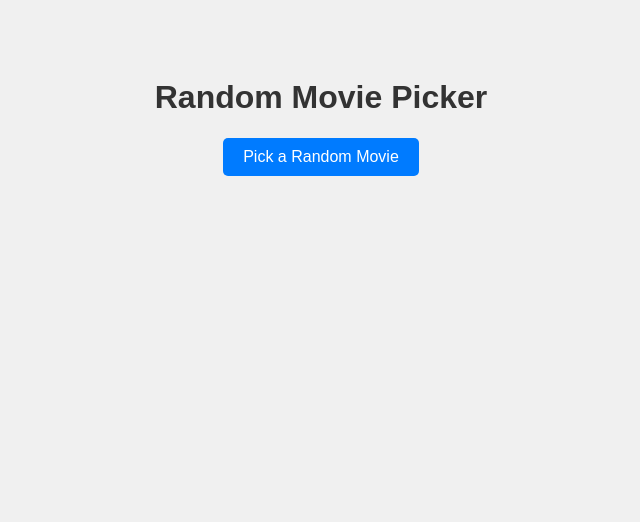
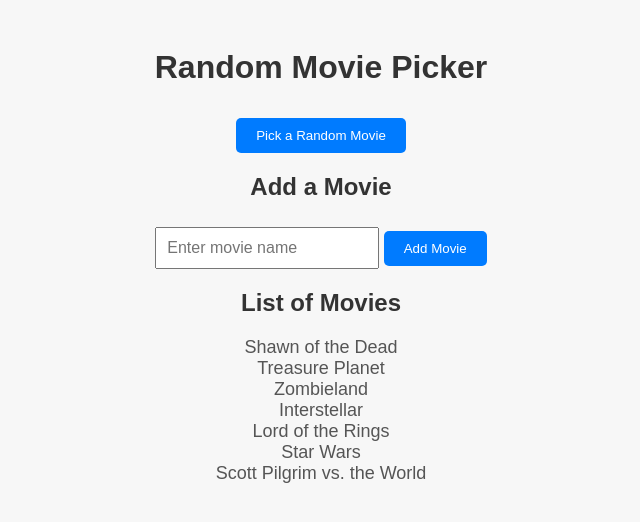
Before and after one commit to christiansanchez-SE/Random-Movie-Generator, a Flask app: page / in a window 1280 px wide. Shown: the top 522 px of the page, without its empty margins (319-959 px from the left). Run offline with Flask 3, Linux system fonts and the light colour scheme.

Commit message:
added functon to add movies

```diff
--- a/app.py
+++ b/app.py
@@ -1,17 +1,30 @@
-from flask import Flask, render_template
+from flask import Flask, render_template, request, jsonify
 import random
 
 app = Flask(__name__)
 
-movies = ['Shawn of the Dead', 'Treasure Planet', 'Zombieland', 'Interstellar', 'Monsters Inc.', 'Shrek', 'Nacho Libre']
+# List of movies
+movies = ['Shawn of the Dead', 'Treasure Planet', 'Zombieland', 'Interstellar', 'Lord of the Rings', 'Star Wars', 'Scott Pilgrim vs. the World']
 
+# Route to serve the main page
 @app.route('/')
 def index():
-    return render_template('index.html')
+    return render_template('index.html', movies=movies)
 
+# Route to get a random movie
 @app.route('/random-movie')
 def pick_random_movie():
-    return random.choice(movies)
+    movie = random.choice(movies)
+    return jsonify(movie=movie)
+
+# Route to add a new movie
+@app.route('/add-movie', methods=['POST'])
+def add_movie():
+    new_movie = request.form['movie']
+    if new_movie and new_movie not in movies:
+        movies.append(new_movie)
+        return jsonify(success=True, movie=new_movie)
+    return jsonify(success=False, message="Movie is already in the list or invalid input.")
 
 if __name__ == "__main__":
     app.run(debug=True)
--- a/static/style.css
+++ b/static/style.css
@@ -1,11 +1,11 @@
 body {
     font-family: Arial, sans-serif;
-    background-color: #f0f0f0;
+    background-color: #f7f7f7;
     text-align: center;
-    padding: 50px;
+    padding: 20px;
 }
 
-h1 {
+h1, h2 {
     color: #333;
 }
 
@@ -16,15 +16,29 @@ button {
     border: none;
     border-radius: 5px;
     cursor: pointer;
-    font-size: 16px;
+    margin-top: 10px;
 }
 
 button:hover {
     background-color: #0056b3;
 }
 
-p {
-    font-size: 20px;
+form {
+    margin: 20px 0;
+}
+
+input[type="text"] {
+    padding: 10px;
+    font-size: 16px;
+    width: 200px;
+}
+
+ul {
+    list-style-type: none;
+    padding: 0;
+}
+
+li {
+    font-size: 18px;
     color: #555;
-    margin-top: 20px;
 }
--- a/templates/index.html
+++ b/templates/index.html
@@ -4,20 +4,64 @@
     <meta charset="UTF-8">
     <meta http-equiv="X-UA-Compatible" content="IE=edge">
     <title>Random Movie Picker</title>
-    <meta name="description" content="">
     <meta name="viewport" content="width=device-width, initial-scale=1.0">
     <link rel="stylesheet" href="{{ url_for('static', filename='style.css') }}">
 </head>
 <body>
     <h1>Random Movie Picker</h1>
+
+    <!-- Button to pick a random movie -->
     <button id="randomMovieBtn">Pick a Random Movie</button>
     <p id="movieDisplay"></p>
 
+    <!-- Form to add a new movie -->
+    <h2>Add a Movie</h2>
+    <form id="addMovieForm">
+        <input type="text" id="movieInput" placeholder="Enter movie name">
+        <button type="submit">Add Movie</button>
+    </form>
+    <p id="addMovieResponse"></p>
+
+    <!-- List of movies -->
+    <h2>List of Movies</h2>
+    <ul id="movieList">
+        {% for movie in movies %}
+            <li>{{ movie }}</li>
+        {% endfor %}
+    </ul>
+
     <script>
+        // Event listener for picking a random movie
         document.getElementById('randomMovieBtn').addEventListener('click', async function() {
             const response = await fetch('/random-movie');
-            const movie = await response.text();
-            document.getElementById('movieDisplay').textContent = `Random Movie: ${movie}`;
+            const data = await response.json();
+            document.getElementById('movieDisplay').textContent = `Random Movie: ${data.movie}`;
+        });
+
+        // Event listener for adding a movie
+        document.getElementById('addMovieForm').addEventListener('submit', async function(event) {
+            event.preventDefault();
+            const movieInput = document.getElementById('movieInput').value;
+            const formData = new FormData();
+            formData.append('movie', movieInput);
+
+            const response = await fetch('/add-movie', {
+                method: 'POST',
+                body: formData
+            });
+
+            const data = await response.json();
+            if (data.success) {
+                document.getElementById('addMovieResponse').textContent = `${data.movie} added to the list!`;
+                const movieList = document.getElementById('movieList');
+                const newMovieItem = document.createElement('li');
+                newMovieItem.textContent = data.movie;
+                movieList.appendChild(newMovieItem);
+            } else {
+                document.getElementById('addMovieResponse').textContent = data.message;
+            }
+
+            document.getElementById('movieInput').value = '';  // Clear input
         });
     </script>
 </body>
```
